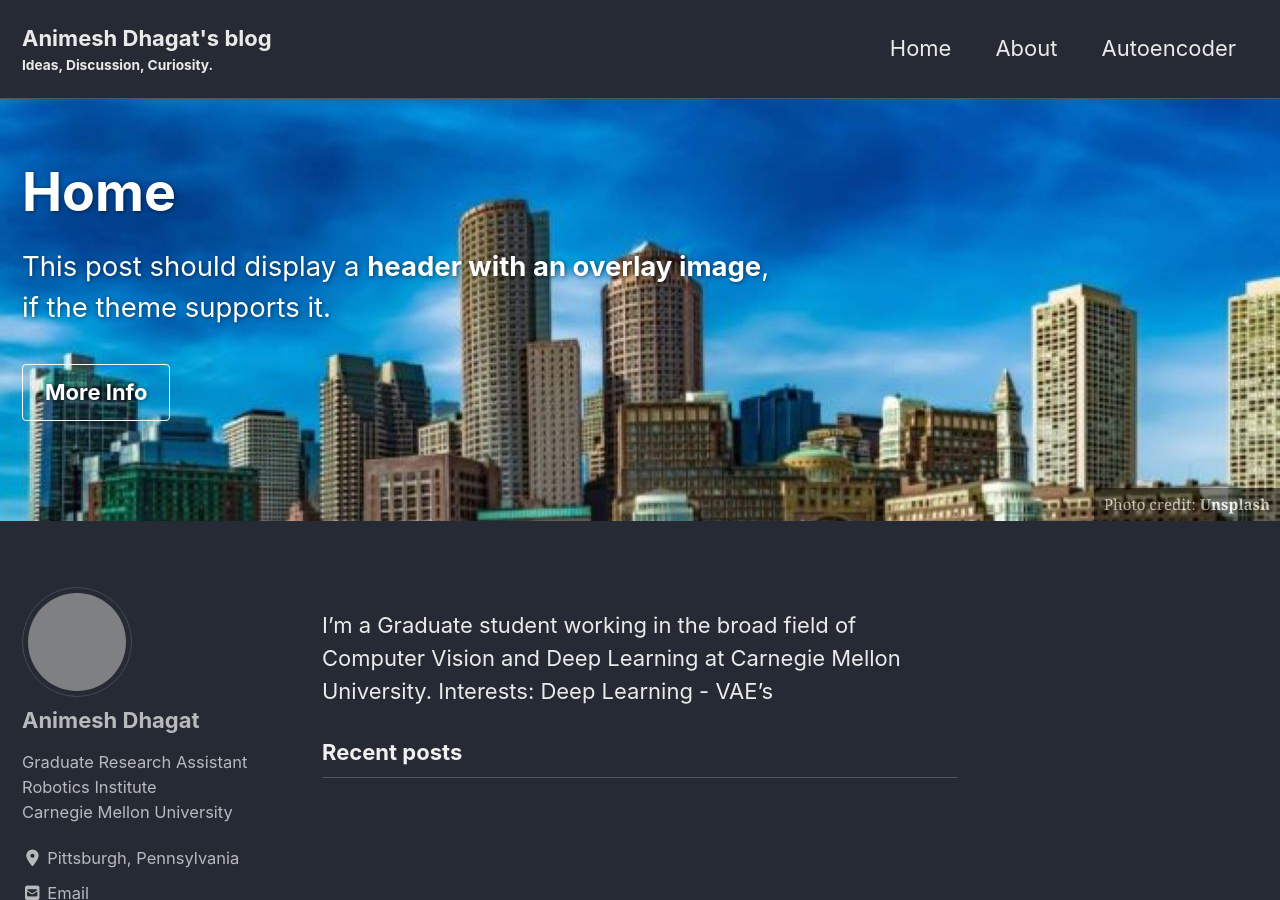
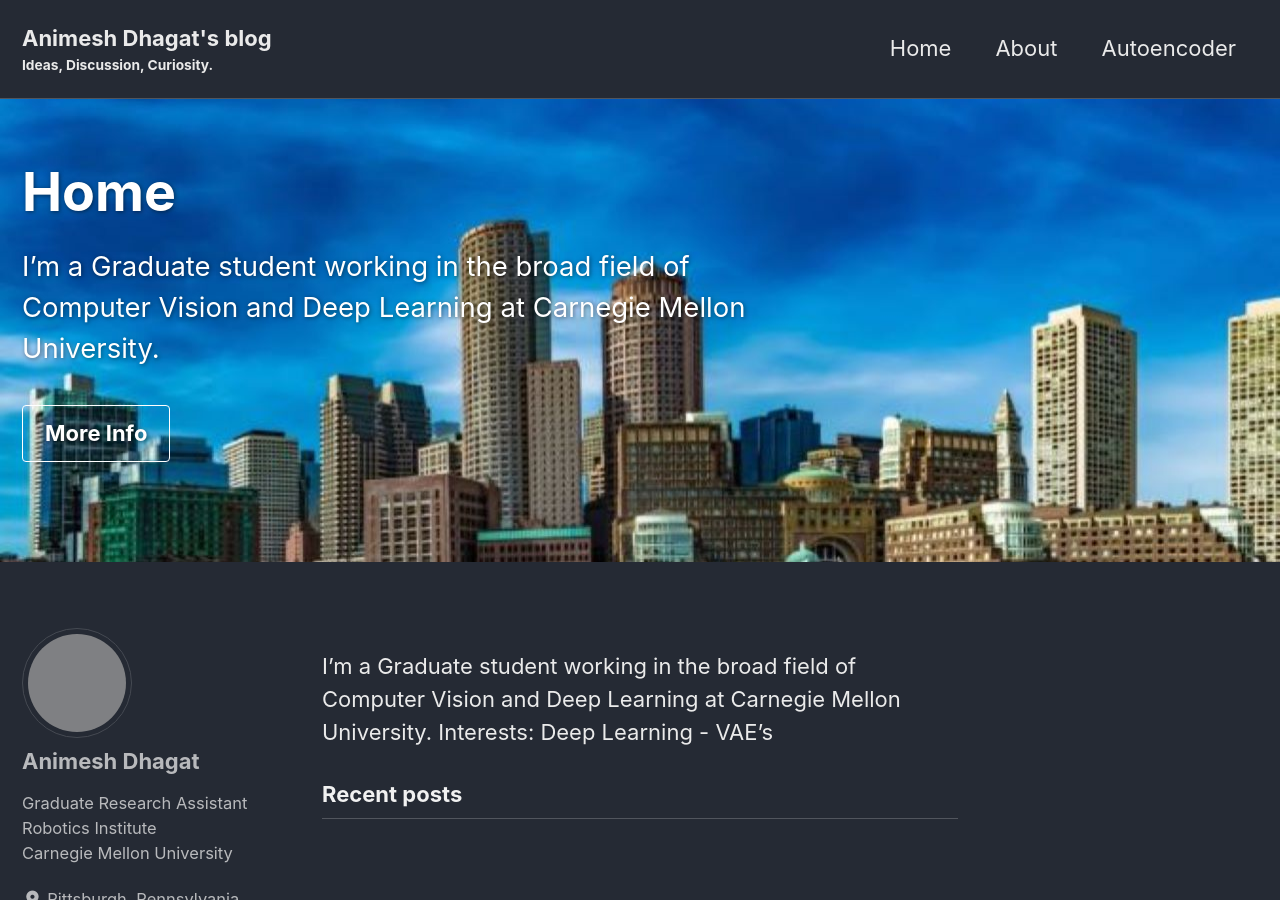
Before and after one commit to a-dhagat/Animesh, a Jekyll site: the page built from _pages/home.md, in a window 1280 px wide and 900 px high. Built offline with Jekyll 4.4.1, drawn with Linux system fonts in a browser that asks for light colours; cached includes are drawn as plain includes; nearby versions of some CDN libraries; grey boxes are pictures that could not be loaded.

Commit message:
theme_dark1

```diff
--- a/_pages/home.md
+++ b/_pages/home.md
@@ -3,10 +3,10 @@ layout: home
 permalink: /home/
 title: "Home"
 author_profile: true
-excerpt: "This post should display a **header with an overlay image**, if the theme supports it."
+excerpt: "I'm a Graduate student working in the broad field of Computer Vision and Deep Learning at Carnegie Mellon University."
 header:
   overlay_image: /images/dsh.jpg
-  caption: "Photo credit: [**Unsplash**](https://unsplash.com)"
+#   caption: "Photo credit: [**Unsplash**](https://unsplash.com)"
   actions:
     - label: "More Info"
       url: "https://unsplash.com"
```
